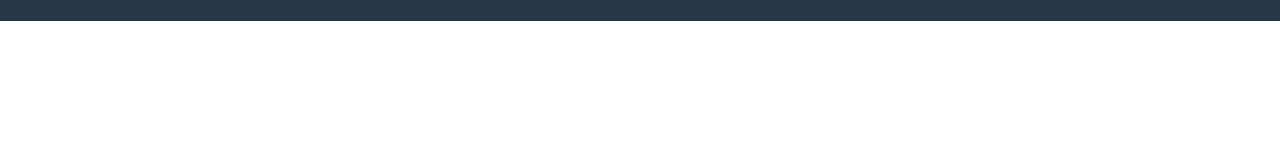
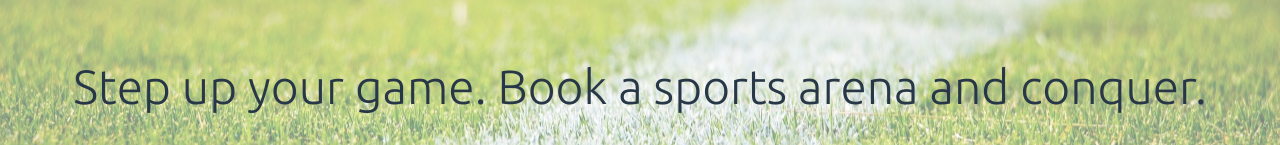
Before and after one commit to balasathya16/FoxBooking, a React (Create React App) app in the folder frontend/: page / in a window 1280 px wide. Shown: the part 655-800 px from the top of the page. Built offline with nearby package versions, Linux system fonts and the light colour scheme; no server answers.

Commit message:
fixed rendering listing tile details

```diff
--- a/frontend/src/App.js
+++ b/frontend/src/App.js
@@ -7,6 +7,7 @@ import './styles/Header.css';
 import './styles/Footer.css';
 import './styles/tailwind.css';
 import AppRouter from './routes/AppRouter'; // Import the AppRouter component
+import HomePage from './components/HomePage/HomePage'; // Import the HomePage component
 
 const App = () => {
   const [showSignUp, setShowSignUp] = useState(false);
@@ -21,6 +22,8 @@ const App = () => {
       <div className="App-content">
         {/* Use the AppRouter component to manage the routing */}
         <AppRouter />
+        {/* Render the HomePage component */}
+        <HomePage />
       </div>
       {showSignUp && <SignUpPopup onClose={closeSignUpPopup} />}
       <Footer />
--- a/frontend/src/index.js
+++ b/frontend/src/index.js
@@ -1,3 +1,4 @@
+// index.js
 import React from 'react';
 import ReactDOM from 'react-dom';
 import { BrowserRouter } from 'react-router-dom';
```
